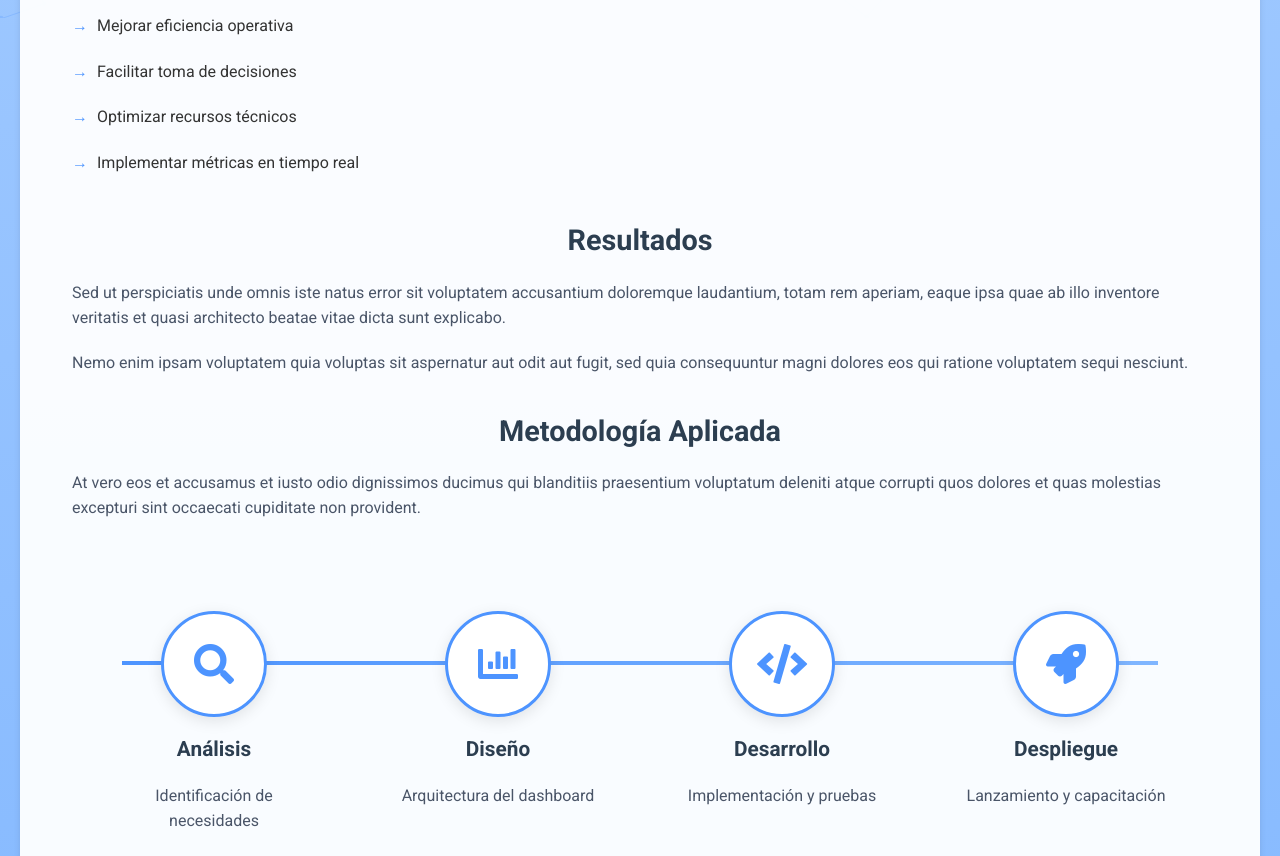
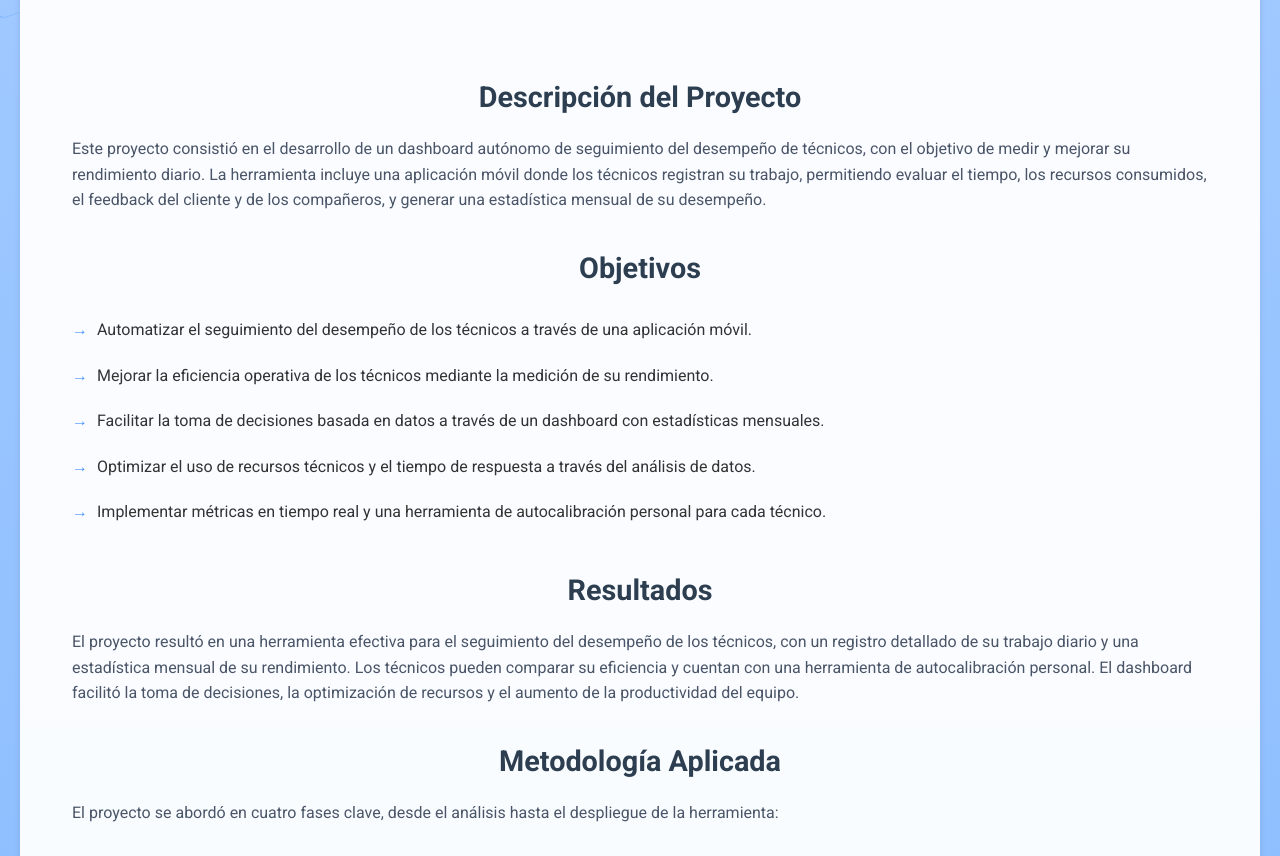
Before and after one commit to CristianMerlo/CMCV, a plain HTML site: page projects/dashboard-autonomo.html in a window 1280 px wide. Shown: the part 782-1638 px from the top of the page. Drawn offline with nearby package versions, Linux system fonts and the light colour scheme.

Commit message:
big update 4

```diff
--- a/projects/dashboard-autonomo.html
+++ b/projects/dashboard-autonomo.html
@@ -17,7 +17,7 @@
         <div class="project-header">
             <h1 class="project-title">Dashboard Autónomo para Técnicos</h1>
             <div class="project-meta">
-                <span class="project-year"><i class="far fa-calendar-alt"></i> 2023</span>
+                <span class="project-year"><i class="far fa-calendar-alt"></i> 2020</span>
                 <div class="project-tags">
                     <span>Dashboard</span>
                     <span>Automatización</span>
@@ -31,7 +31,13 @@
         <div class="swiper project-carousel">
             <div class="swiper-wrapper">
                 <div class="swiper-slide">
-                    <img src="../Images/dashboard-autonomo/placeholder.jpg" alt="Dashboard Autónomo">
+                    <img src="../Images/dashboard-autonomo/dash1.png" alt="Dashboard Autónomo">
+                </div>
+                <div class="swiper-slide">
+                    <img src="../Images/dashboard-autonomo/dash2.png" alt="Dashboard Autónomo">
+                </div>
+                <div class="swiper-slide">
+                    <img src="../Images/dashboard-autonomo/dash3.png" alt="Dashboard Autónomo">
                 </div>
             </div>
             <div class="swiper-pagination"></div>
@@ -42,30 +48,28 @@
         <div class="project-content">
             <section class="project-description">
                 <h2>Descripción del Proyecto</h2>
-                <p>Lorem ipsum dolor sit amet, consectetur adipiscing elit. Sed do eiusmod tempor incididunt ut labore et dolore magna aliqua. Ut enim ad minim veniam, quis nostrud exercitation ullamco laboris nisi ut aliquip ex ea commodo consequat.</p>
-                <p>Duis aute irure dolor in reprehenderit in voluptate velit esse cillum dolore eu fugiat nulla pariatur. Excepteur sint occaecat cupidatat non proident, sunt in culpa qui officia deserunt mollit anim id est laborum.</p>
+                <p>Este proyecto consistió en el desarrollo de un dashboard autónomo de seguimiento del desempeño de técnicos, con el objetivo de medir y mejorar su rendimiento diario. La herramienta incluye una aplicación móvil donde los técnicos registran su trabajo, permitiendo evaluar el tiempo, los recursos consumidos, el feedback del cliente y de los compañeros, y generar una estadística mensual de su desempeño.</p>
             </section>
 
             <section class="project-objectives">
                 <h2>Objetivos</h2>
                 <ul>
-                    <li>Automatizar seguimiento de tareas</li>
-                    <li>Mejorar eficiencia operativa</li>
-                    <li>Facilitar toma de decisiones</li>
-                    <li>Optimizar recursos técnicos</li>
-                    <li>Implementar métricas en tiempo real</li>
+                    <li>Automatizar el seguimiento del desempeño de los técnicos a través de una aplicación móvil.</li>
+                    <li>Mejorar la eficiencia operativa de los técnicos mediante la medición de su rendimiento.</li>
+                    <li>Facilitar la toma de decisiones basada en datos a través de un dashboard con estadísticas mensuales.</li>
+                    <li>Optimizar el uso de recursos técnicos y el tiempo de respuesta a través del análisis de datos.</li>
+                    <li>Implementar métricas en tiempo real y una herramienta de autocalibración personal para cada técnico.</li>
                 </ul>
             </section>
 
             <section class="project-results">
                 <h2>Resultados</h2>
-                <p>Sed ut perspiciatis unde omnis iste natus error sit voluptatem accusantium doloremque laudantium, totam rem aperiam, eaque ipsa quae ab illo inventore veritatis et quasi architecto beatae vitae dicta sunt explicabo.</p>
-                <p>Nemo enim ipsam voluptatem quia voluptas sit aspernatur aut odit aut fugit, sed quia consequuntur magni dolores eos qui ratione voluptatem sequi nesciunt.</p>
+                <p>El proyecto resultó en una herramienta efectiva para el seguimiento del desempeño de los técnicos, con un registro detallado de su trabajo diario y una estadística mensual de su rendimiento. Los técnicos pueden comparar su eficiencia y cuentan con una herramienta de autocalibración personal. El dashboard facilitó la toma de decisiones, la optimización de recursos y el aumento de la productividad del equipo.</p>
             </section>
 
             <section class="project-methodology">
                 <h2>Metodología Aplicada</h2>
-                <p>At vero eos et accusamus et iusto odio dignissimos ducimus qui blanditiis praesentium voluptatum deleniti atque corrupti quos dolores et quas molestias excepturi sint occaecati cupiditate non provident.</p>
+                <p>El proyecto se abordó en cuatro fases clave, desde el análisis hasta el despliegue de la herramienta:</p>
 
         <div class="methodology-timeline">
             <div class="timeline-container">
@@ -74,7 +78,7 @@
                        <i class="fas fa-search"></i>
                     </div>
                     <h3 class="phase-title">Análisis</h3>
-                            <p class="phase-description">Identificación de necesidades</p>
+                    <p class="phase-description">Identificación detallada de las necesidades y requisitos para el seguimiento del desempeño de los técnicos.</p>
                 </div>
 
                 <div class="phase-item">
@@ -82,7 +86,7 @@
                          <i class="fas fa-chart-bar"></i>
                     </div>
                     <h3 class="phase-title">Diseño</h3>
-                            <p class="phase-description">Arquitectura del dashboard</p>
+                    <p class="phase-description">Diseño de la arquitectura del dashboard, definiendo la estructura de datos y las visualizaciones para facilitar la toma de decisiones.</p>
                 </div>
 
                 <div class="phase-item">
@@ -90,7 +94,7 @@
                        <i class="fas fa-code"></i>
                     </div>
                     <h3 class="phase-title">Desarrollo</h3>
-                            <p class="phase-description">Implementación y pruebas</p>
+                     <p class="phase-description">Implementación de la aplicación móvil y el dashboard, incluyendo el desarrollo de las funcionalidades de registro, evaluación y generación de estadísticas.</p>
                 </div>
 
                 <div class="phase-item">
@@ -98,7 +102,7 @@
                          <i class="fas fa-rocket"></i>
                     </div>
                     <h3 class="phase-title">Despliegue</h3>
-                            <p class="phase-description">Lanzamiento y capacitación</p>
+                    <p class="phase-description">Lanzamiento de la herramienta, capacitación del personal y seguimiento continuo para optimizar su funcionamiento.</p>
                         </div>
                     </div>
                 </div>
```
Also changed, not shown: index.html (+5 -5 lines), projects/mejoras-ductos.html (+1 -4 lines), Images/dashboard-autonomo/dash1.png (added), Images/dashboard-autonomo/dash2.png (added), Images/dashboard-autonomo/dash3.png (added), Images/mejoras-ductos/portada.png (added). Lines whose indentation alone changed are shown as unchanged.
